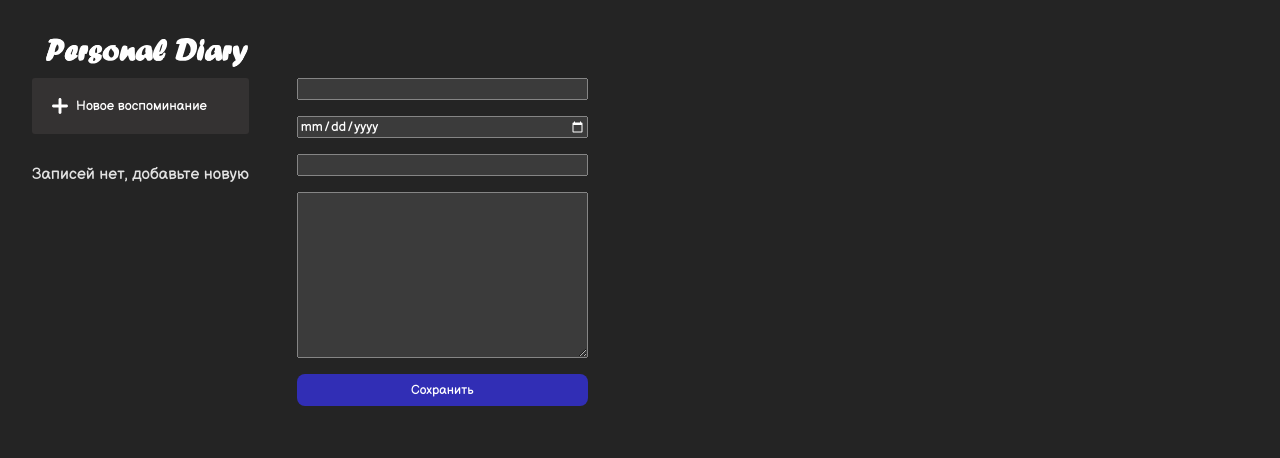
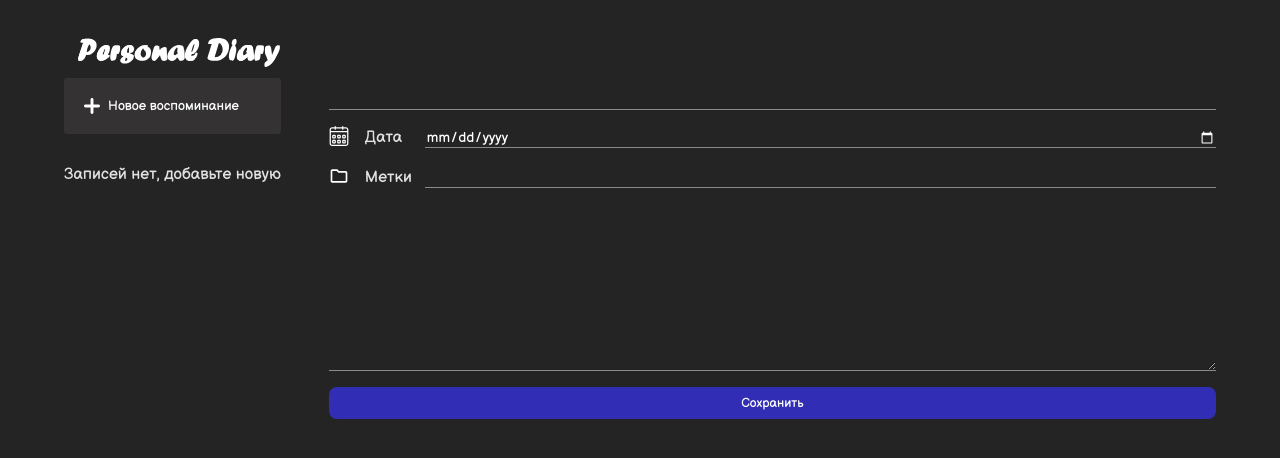
Before and after one commit to Tsuna08/personal-diary, a React (Vite) app: page / in a window 1280 px wide. Both pictures are taken after a click on the button "Новое воспоминание". Shown: the top 458 px of the page. Built offline with nearby package versions, Linux system fonts and the light colour scheme.

Commit message:
Добавлена обработка формы

```diff
--- a/src/App.css
+++ b/src/App.css
@@ -1,5 +1,5 @@
 #root {
-  max-width: 1280px;
-  margin: 0 auto;
+  max-width: 100vw;
+  margin: 0 2rem;
   padding: 2rem;
 }
--- a/src/components/DiaryAddButton/ui/DiaryAddButton.module.scss
+++ b/src/components/DiaryAddButton/ui/DiaryAddButton.module.scss
@@ -1,6 +1,6 @@
 .add_button {
   display: flex;
-  align-items: centers;
+  align-items: center;
   gap: 0.5rem;
 }
 
--- /dev/null
+++ b/src/components/DiaryForm/lib/utils.ts
@@ -0,0 +1,40 @@
+export const INITIAL_STATE = {
+  isValid: {
+    title: true,
+    date: true,
+    post: true
+  },
+  values: {
+    title: '',
+    date: '',
+    post: '',
+    tag: ''
+  },
+  isFormReadyToSubmit: false
+};
+
+export const formReducer = (state: any, action: any) => {
+  switch (action.type) {
+    case 'SET_VALUE':
+      return { ...state, values: { ...state.values, ...action.payload } };
+    case 'CLEAR':
+      return { ...state, values: INITIAL_STATE.values };
+    case 'RESET_VALIDITY':
+      return { ...state, isValid: INITIAL_STATE.isValid };
+    case 'SUBMIT': {
+      const titleValidity = state.values.title.toString().trim().length;
+      const postValidity = state.values.post.toString().trim().length;
+      const dateValidity = state.values.date;
+
+      return {
+        ...state,
+        isValid: {
+          title: titleValidity,
+          date: dateValidity,
+          post: postValidity
+        },
+        isFormReadyToSubmit: titleValidity && dateValidity && postValidity
+      };
+    }
+  }
+};
--- a/src/components/DiaryForm/ui/DiaryForm.module.scss
+++ b/src/components/DiaryForm/ui/DiaryForm.module.scss
@@ -3,3 +3,39 @@
   flex-direction: column;
   gap: 1rem;
 }
+
+.field {
+  display: inline-flex;
+  align-items: center;
+  gap: 1rem;
+}
+
+.input {
+  border: none;
+  border-bottom: 1px solid #8a8a8a;
+  background: none;
+  font-style: normal;
+  font-weight: 400;
+  line-height: normal;
+  width: 100%;
+}
+
+.label {
+  display: flex;
+  align-self: center;
+  gap: 1rem;
+  min-width: 5rem;
+}
+
+.icon {
+  width: 1.25rem;
+  height: 1.25rem;
+}
+
+.inputTitle {
+  font-size: 1.5rem;
+}
+
+.inputSmall {
+  font-size: 0.875rem;
+}
--- a/src/components/DiaryForm/ui/DiaryForm.tsx
+++ b/src/components/DiaryForm/ui/DiaryForm.tsx
@@ -1,6 +1,9 @@
+import { ChangeEvent, useEffect, useReducer } from 'react';
+
 import Button from '@/components/Button';
 import { Note } from '@/types/types';
 
+import { formReducer, INITIAL_STATE } from '../lib/utils';
 import classes from './DiaryForm.module.scss';
 
 interface DiaryFormProps {
@@ -8,19 +11,91 @@ interface DiaryFormProps {
 }
 
 const DiaryForm = ({ onSubmit }: DiaryFormProps) => {
-  const addDiaryItem = (event: any) => {
-    event.preventDefault();
-    const formData = new FormData(event?.target as HTMLFormElement);
-    const formProps = Object.fromEntries(formData);
-    onSubmit(formProps as never);
+  const [formState, dispatchForm] = useReducer(formReducer, INITIAL_STATE);
+  const { isValid, isFormReadyToSubmit, values } = formState;
+
+  useEffect(() => {
+    let timeId: any;
+    if (!isValid.title || !isValid.date || !isValid.post)
+      timeId = setTimeout(() => dispatchForm({ type: 'RESET_VALIDITY' }), 2000);
+
+    return () => clearTimeout(timeId);
+  }, [isValid]);
+
+  useEffect(() => {
+    if (isFormReadyToSubmit) {
+      onSubmit(values);
+      dispatchForm({ type: 'CLEAR' });
+    }
+  }, [isFormReadyToSubmit]);
+
+  const addDiaryItem = () => {
+    dispatchForm({ type: 'SUBMIT' });
   };
 
+  const handleChange = (
+    e: ChangeEvent<HTMLInputElement | HTMLTextAreaElement>
+  ) => {
+    const target = e.target as HTMLInputElement;
+    dispatchForm({
+      type: 'SET_VALUE',
+      payload: { [target.name]: target.value }
+    });
+  };
+
+  const errorStyle = { border: '1px solid red' };
   return (
     <form className={classes.form} onSubmit={addDiaryItem}>
-      <input type='text' name='title' />
-      <input type='date' name='date' />
-      <input type='text' name='tag' />
-      <textarea name='post' cols={30} rows={10} />
+      <div className={classes.field}>
+        <input
+          type='text'
+          name='title'
+          value={values.title}
+          className={`${classes.input} ${classes.inputTitle}`}
+          style={!isValid.title ? errorStyle : {}}
+          onChange={handleChange}
+        />
+      </div>
+      <div className={classes.field}>
+        <label htmlFor='date' className={classes.label}>
+          <img src='/calendar.svg' alt='Calendar' className={classes.icon} />
+          <span>Дата</span>
+        </label>
+        <input
+          id='date'
+          type='date'
+          name='date'
+          value={values.date}
+          className={`${classes.input} ${classes.inputSmall}`}
+          style={!isValid.date ? errorStyle : {}}
+          onChange={handleChange}
+        />
+      </div>
+      <div className={classes.field}>
+        <label htmlFor='tag' className={classes.label}>
+          <img src='/folder.svg' alt='Folder' className={classes.icon} />
+          <span>Метки</span>
+        </label>
+        <input
+          id='tag'
+          type='text'
+          name='tag'
+          value={values.tag}
+          className={`${classes.input} ${classes.inputSmall}`}
+          onChange={handleChange}
+        />
+      </div>
+      <div className={classes.field}>
+        <textarea
+          name='post'
+          rows={10}
+          value={values.post}
+          className={`${classes.input} `}
+          style={!isValid.post ? errorStyle : {}}
+          onChange={handleChange}
+        />
+      </div>
+
       <Button text='Сохранить' />
     </form>
   );
--- a/src/index.css
+++ b/src/index.css
@@ -1,5 +1,4 @@
 :root {
-  font-family: 'Balsamiq Sans', Inter, sans-serif;
   line-height: 1.5;
   font-weight: 400;
 
--- a/src/layout/BaseLayout/ui/BaseLayout.tsx
+++ b/src/layout/BaseLayout/ui/BaseLayout.tsx
@@ -1,4 +1,4 @@
-import { useState } from 'react';
+import { useEffect, useState } from 'react';
 
 import DiaryAddButton from '@/components/DiaryAddButton';
 import DiaryForm from '@/components/DiaryForm';
@@ -13,6 +13,23 @@ import classes from './BaseLayout.module.scss';
 const BaseLayout = () => {
   const [notes, setNotes] = useState<Note[]>([]);
   const [showForm, setShowForm] = useState(false);
+
+  useEffect(() => {
+    const dataJson = localStorage.getItem('data');
+    const data = dataJson !== null ? JSON.parse(dataJson) : [];
+
+    if (data) {
+      setNotes(
+        data.map((item: Note) => ({ ...item, date: new Date(item.date) }))
+      );
+    }
+  }, []);
+
+  useEffect(() => {
+    if (notes.length) {
+      localStorage.setItem('data', JSON.stringify(notes));
+    }
+  }, [notes]);
 
   const addNote = (note: Note) =>
     setNotes((prevNotes) => [
--- a/src/layout/Content/ui/Content.tsx
+++ b/src/layout/Content/ui/Content.tsx
@@ -5,7 +5,7 @@ interface ContentProps {
 }
 
 const Content = ({ children }: ContentProps) => {
-  return <div>{children}</div>;
+  return <div style={{ flexGrow: 1 }}>{children}</div>;
 };
 
 export default Content;
```
Also changed, not shown: public/calendar.svg (added), public/folder.svg (added).
